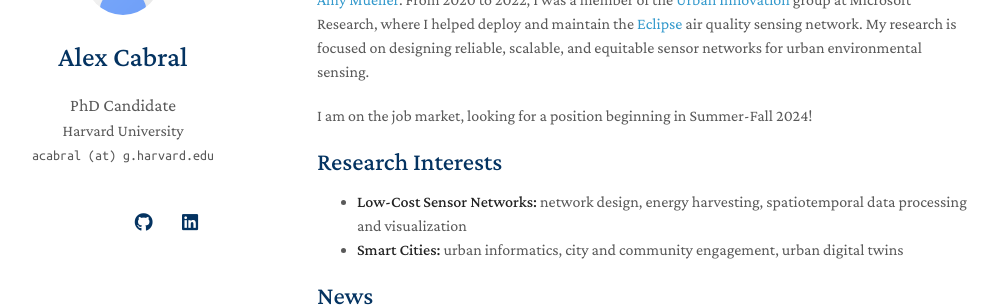
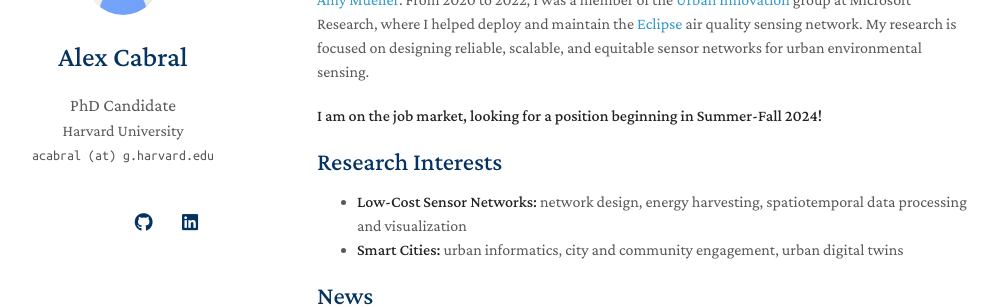
Before and after one commit to a-cabral/a-cabral.github.io, a Jekyll site: the page built from index.md, in a window 1280 px wide. Shown: the part 145-452 px from the top of the page, without its empty margins (153-1151 px from the left). Built offline with Jekyll 4.4.1, drawn with Linux system fonts in a browser that asks for light colours; nearby versions of some CDN libraries; a style sheet for code colours, icons or effects is not loaded; our own code applies the rules of GitHub Pages for plain Markdown files.

```diff
--- a/index.md
+++ b/index.md
@@ -6,7 +6,7 @@ layout: homepage
 
 I am a final year PhD student in Computer Science at Harvard University, co-advised by [Jim Waldo](http://www.eecs.harvard.edu/~waldo/) and [Amy Mueller](https://coe.northeastern.edu/people/mueller-amy/). From 2020 to 2022, I was a member of the [Urban Innovation](https://www.microsoft.com/en-us/research/group/urban-innovation/) group at Microsoft Research, where I helped deploy and maintain the [Eclipse](https://www.microsoft.com/en-us/research/project/project-eclipse/) air quality sensing network. My research is focused on designing reliable, scalable, and equitable sensor networks for urban environmental sensing.
 
-I am on the job market, looking for a position beginning in Summer-Fall 2024!
+**I am on the job market, looking for a position beginning in Summer-Fall 2024!**
 
 ## Research Interests
 
```
